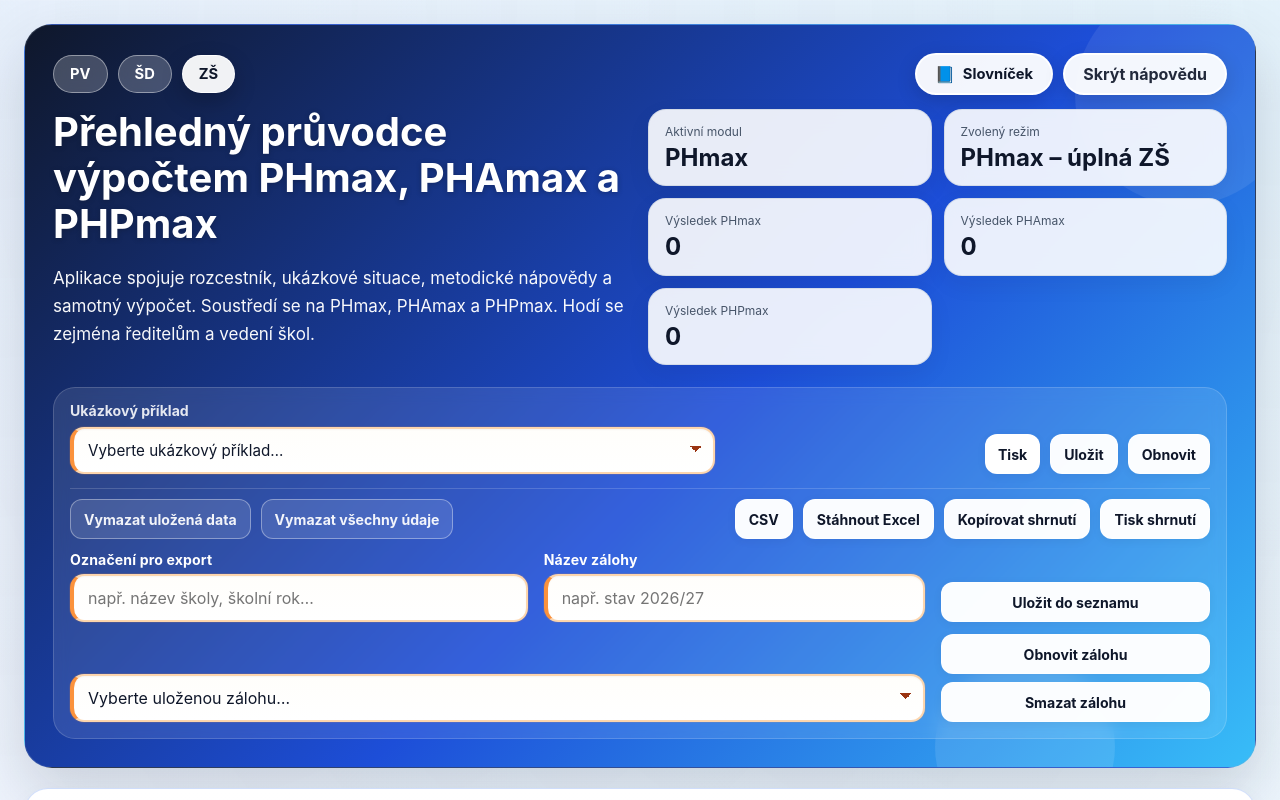
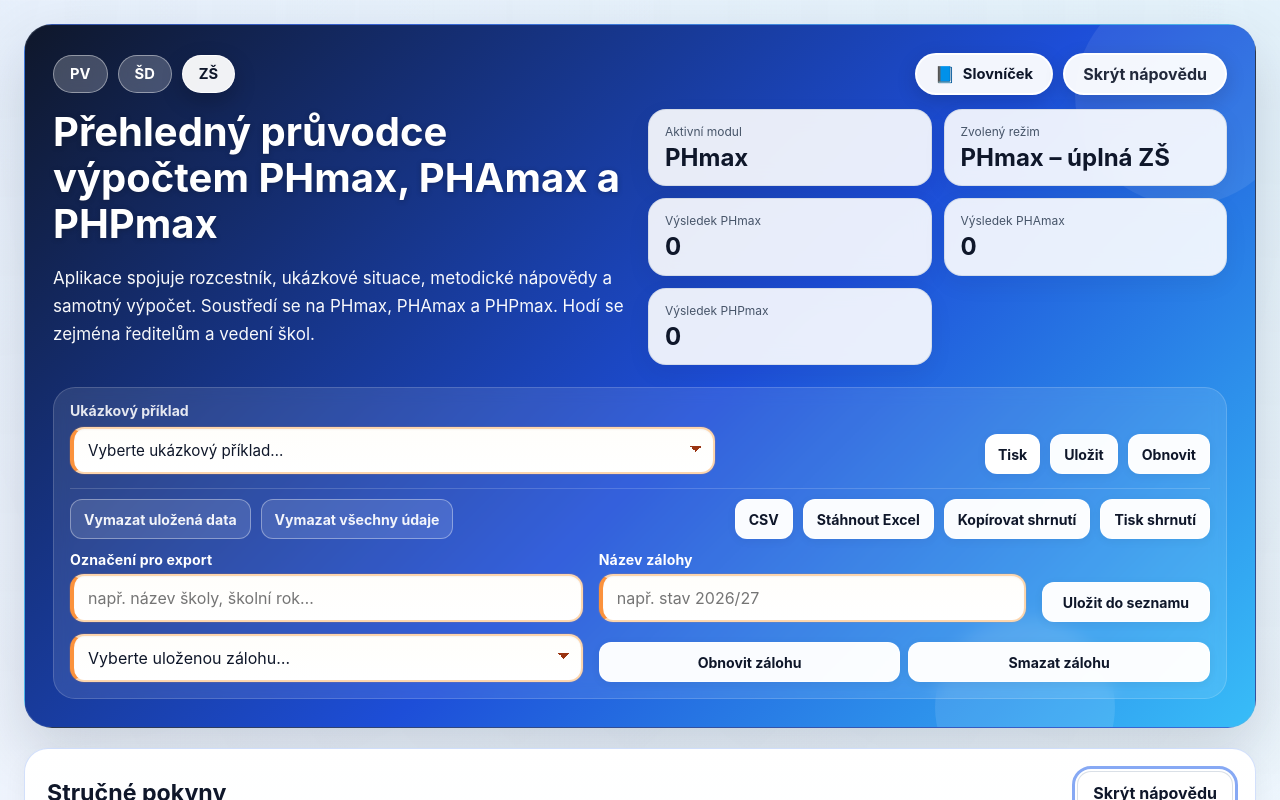
Before and after one commit to tomas-zahradnicek/phmax_webapp, a React (Vite) app: page / in a window 1280 px wide. Shown: the top 800 px of the page. Built offline with nearby package versions, Linux system fonts and the light colour scheme.

Commit message:
Add files via upload

```diff
--- a/src/styles.css
+++ b/src/styles.css
@@ -2893,6 +2893,17 @@ input[type="radio"] {
     font-size: 6.75pt !important;
   }
 
+  .section-card--sd .pv-workplace-row .pv-workplace-row-header__controls {
+    flex: 0 0 calc(50% - 8px) !important;
+    max-width: calc(50% - 8px) !important;
+    margin-left: auto !important;
+  }
+
+  .section-card--sd .pv-workplace-row .pv-label-field {
+    flex: 1 1 auto !important;
+    max-width: 100% !important;
+  }
+
   .app-data-table th,
   .app-data-table td {
     padding: 5px 8px !important;
@@ -3495,12 +3506,12 @@ input[type="radio"] {
 }
 
 .hero-named-field--select {
-  grid-column: 1 / 3;
+  grid-column: 1 / 2;
   grid-row: 2;
 }
 
 .hero-named-field--restore-delete {
-  grid-column: 3;
+  grid-column: 2 / 4;
   grid-row: 2;
   display: flex;
   flex-direction: row;
@@ -3511,8 +3522,8 @@ input[type="radio"] {
 }
 
 .hero-named-field--restore-delete .btn {
-  flex: 1 1 auto;
-  min-width: min(100%, 140px);
+  flex: 1 1 calc(50% - 4px);
+  min-width: 0;
 }
 
 .hero-actions .glossary-icon-btn {
```
